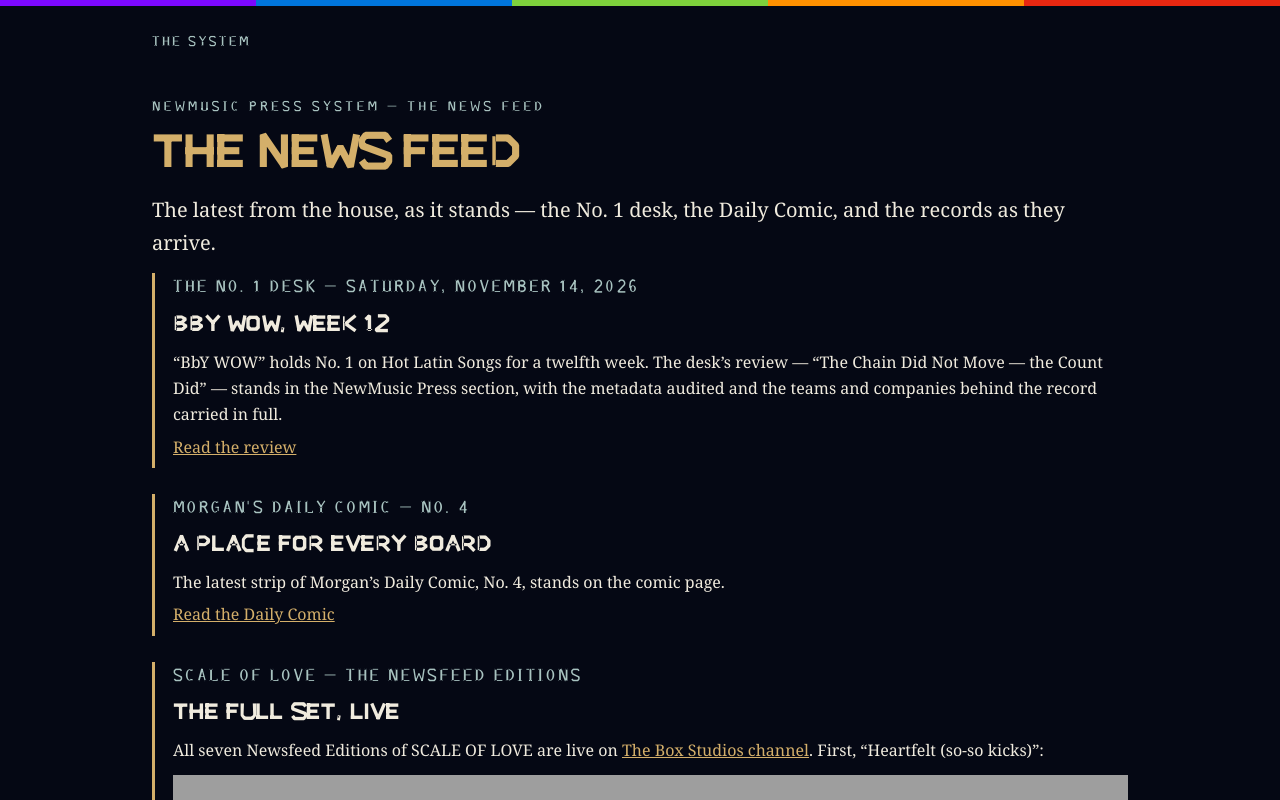
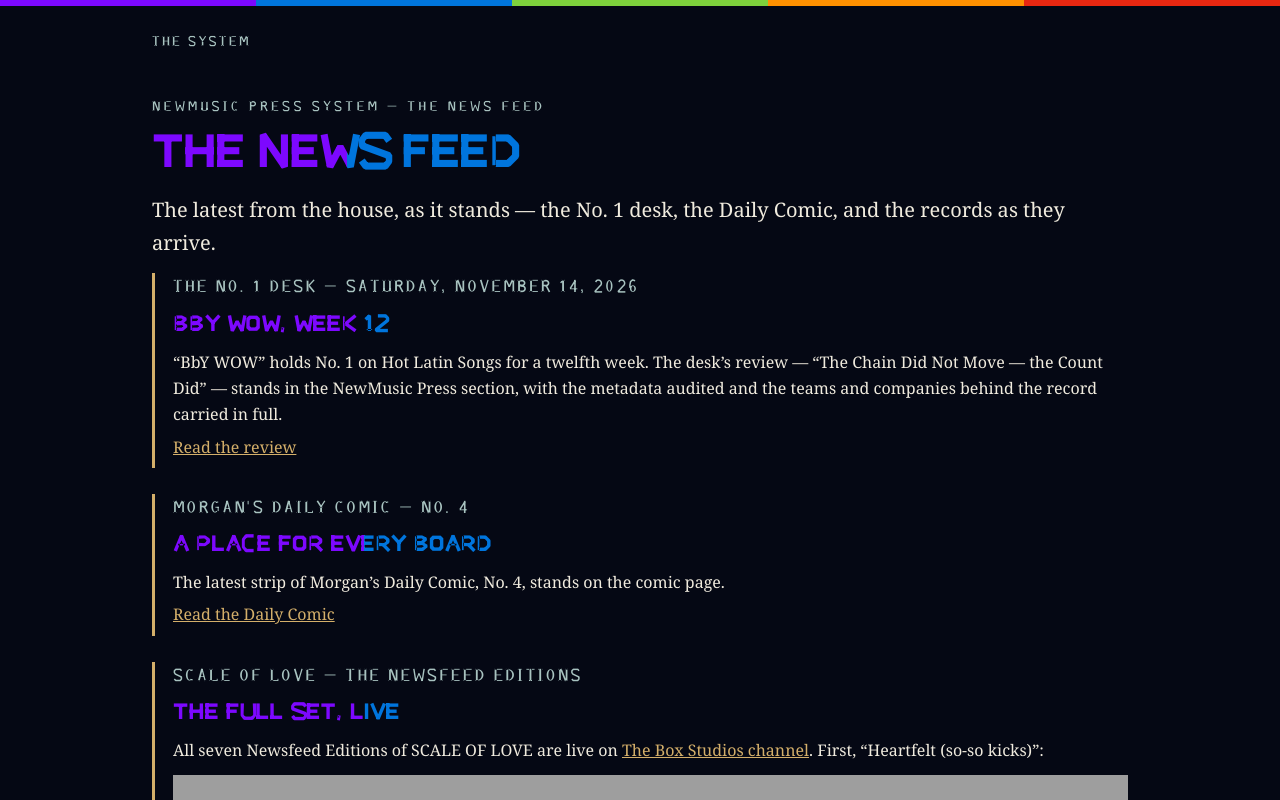
Before and after one commit to jupemagazine-usa/newmusic-presssystem-, a plain HTML site: page news-feed/index.html in a window 1280 px wide. Shown: the top 800 px of the page. Drawn offline with Linux system fonts and the light colour scheme; grey boxes are pictures that could not be loaded.

Commit message:
Spectrum in the letters on the News Feed — headlines carry the spectrum gradient

```diff
--- a/news-feed/index.html
+++ b/news-feed/index.html
@@ -11,7 +11,7 @@ body{background:var(--field);color:var(--cream);font-family:Georgia,'Times New R
 .spectrum{height:6px;background:linear-gradient(90deg,#7D08FF 0 20%,#0075DD 20% 40%,#7ED13C 40% 60%,#FF9100 60% 80%,#E82711 80% 100%)}
 .wrap{max-width:1020px;margin:0 auto;padding:0 22px}
 .eyebrow{font-family:'Jupiter Roman',Georgia,serif;font-size:13px;letter-spacing:3px;color:var(--haint);text-transform:uppercase;margin:44px 0 10px}
-h1{font-family:'Jupiter Box',Georgia,serif;font-size:44px;line-height:1.15;color:var(--gold);letter-spacing:1px;margin-bottom:14px}
+h1{font-family:'Jupiter Box',Georgia,serif;font-size:44px;line-height:1.15;letter-spacing:1px;margin-bottom:14px;background:linear-gradient(90deg,#7D08FF 0 20%,#0075DD 20% 40%,#7ED13C 40% 60%,#FF9100 60% 80%,#E82711 80% 100%);-webkit-background-clip:text;background-clip:text;-webkit-text-fill-color:transparent;color:transparent}
 h2{font-family:'Jupiter Box',Georgia,serif;font-size:27px;color:var(--gold);letter-spacing:1px;margin:38px 0 12px;border-bottom:1px solid #2a3358;padding-bottom:8px}
 p{margin:0 0 14px;font-size:17px}
 .lede{font-size:20px;color:var(--cream)}
@@ -29,7 +29,7 @@ footer .fine{font-family:'Jupiter Roman',Georgia,serif;letter-spacing:1px}
 .lockup{text-align:center;margin:0 0 20px}
 .lockup img{width:min(300px,72%);height:auto}
 .feed-item{border-left:3px solid var(--gold);padding:2px 0 2px 18px;margin:0 0 26px}
-.feed-item h3{font-family:'Jupiter Box',Georgia,serif;font-size:21px;color:var(--cream);letter-spacing:1px;margin-bottom:6px}
+.feed-item h3{font-family:'Jupiter Box',Georgia,serif;font-size:21px;letter-spacing:1px;margin-bottom:6px;background:linear-gradient(90deg,#7D08FF 0 20%,#0075DD 20% 40%,#7ED13C 40% 60%,#FF9100 60% 80%,#E82711 80% 100%);-webkit-background-clip:text;background-clip:text;-webkit-text-fill-color:transparent;color:transparent}
 .feed-item p{font-size:16px;margin:0 0 6px}
 .feed-date{font-family:'Jupiter Roman',Georgia,serif;font-size:13px;letter-spacing:2px;text-transform:uppercase;color:var(--haint);margin:0 0 6px}
 .video-frame{position:relative;padding-bottom:56.25%;height:0;margin:12px 0 10px}
```
